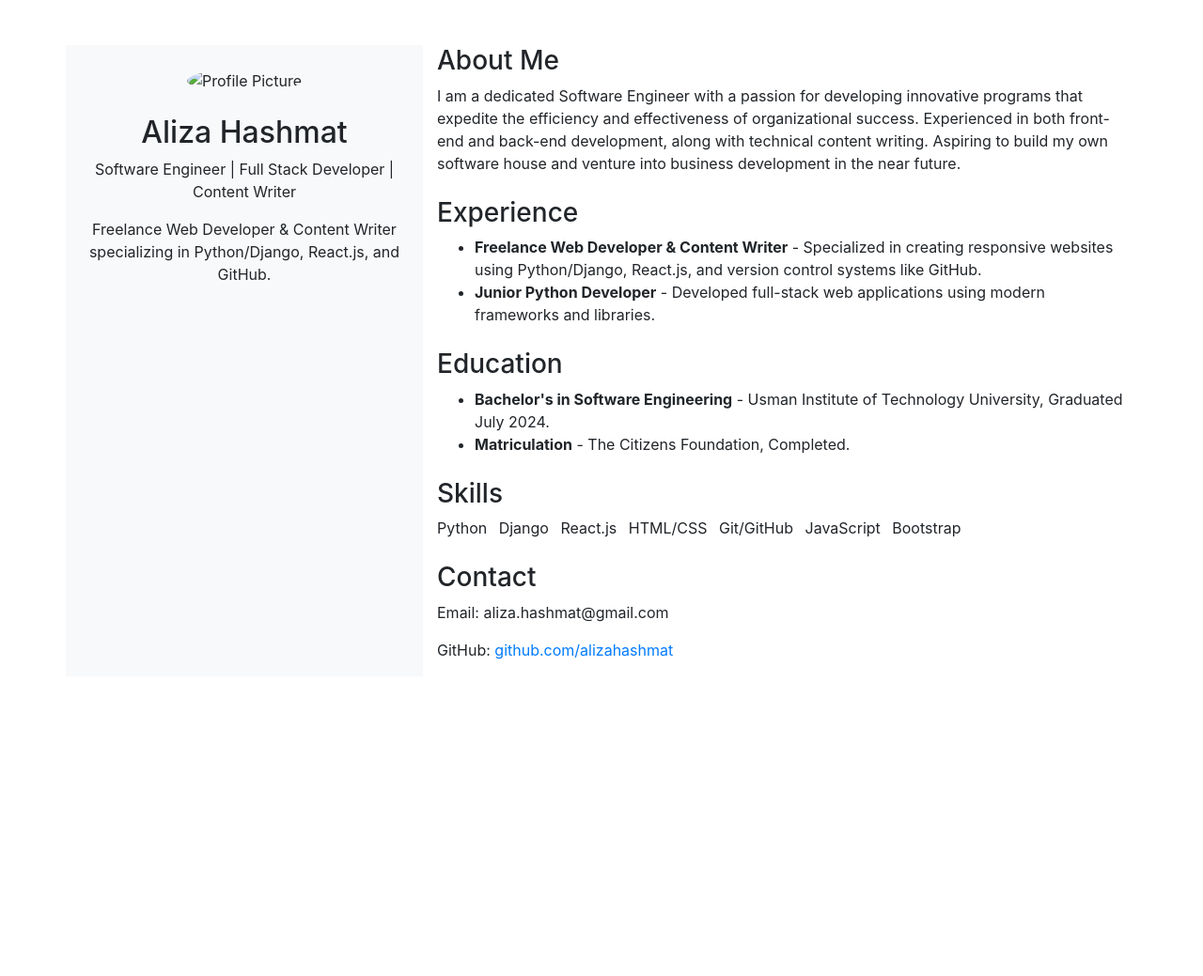
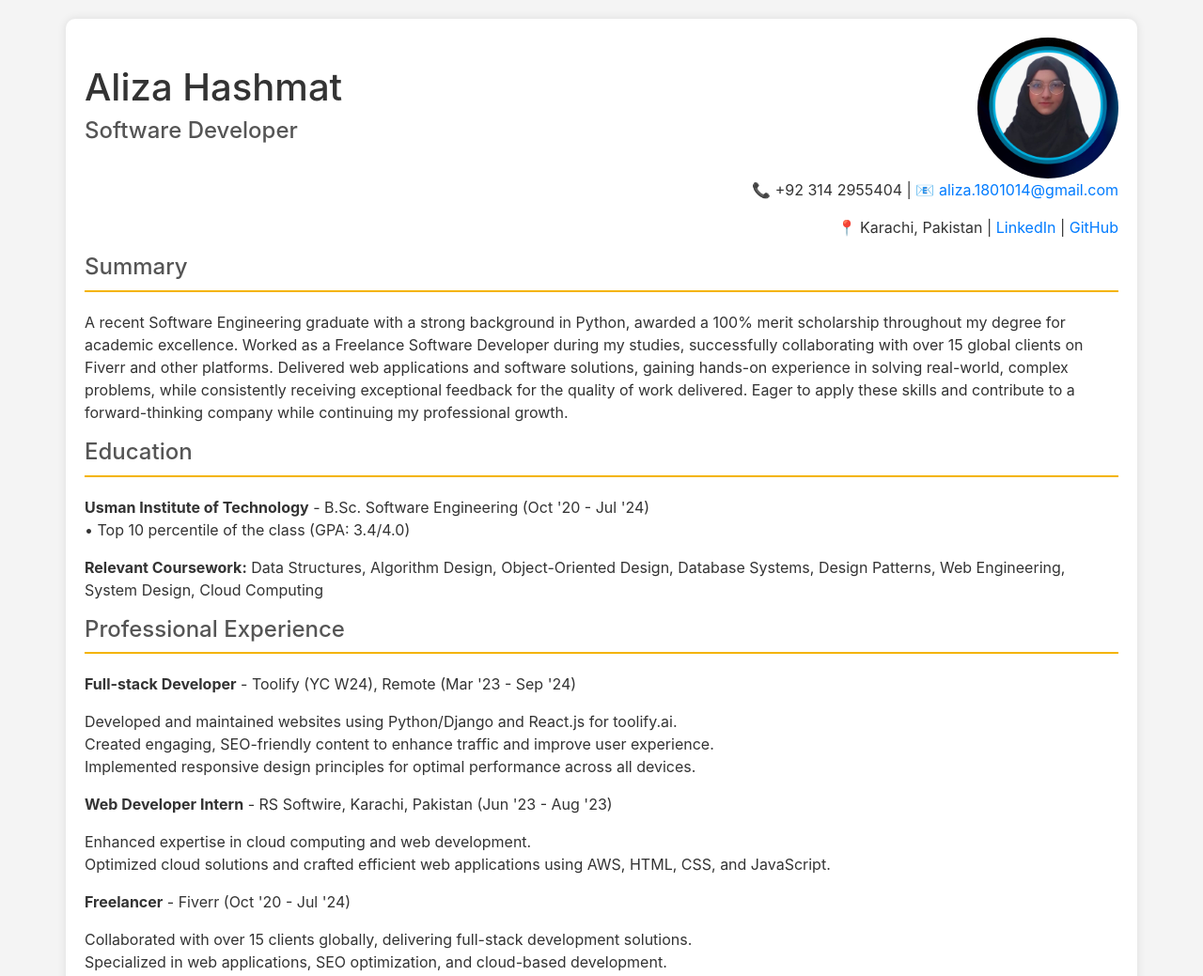
Before and after one commit to AlizaHashmat-eng/resume2, a plain HTML site: page index.html in a window 1280 px wide. Shown: the top 1039 px of the page at 94% size. Before the commit the page ends 800 px from the top, so only its background shows below. Drawn offline with nearby package versions, Linux system fonts and the light colour scheme.

Commit message:
Update index.html

```diff
--- a/index.html
+++ b/index.html
@@ -3,77 +3,152 @@
 <head>
     <meta charset="UTF-8">
     <meta name="viewport" content="width=device-width, initial-scale=1.0">
-  <meta http-equiv="X-UA-Compatible" content="ie=edge">
-  <title>Aliza Hashmat - Resume</title>
-  <link href="https://stackpath.bootstrapcdn.com/bootstrap/4.5.2/css/bootstrap.min.css" rel="stylesheet">
+    <title>Aliza Hashmat | Software Developer</title>
+    <link rel="stylesheet" href="https://stackpath.bootstrapcdn.com/bootstrap/4.5.2/css/bootstrap.min.css">
+    <style>
+        body {
+            background-color: #f4f4f4;
+            color: #333;
+        }
+
+        .container {
+            background: white;
+            padding: 20px;
+            border-radius: 10px;
+            box-shadow: 0px 0px 10px rgba(0,0,0,0.1);
+            margin-top: 20px;
+        }
+
+        header {
+            display: flex;
+            align-items: center;
+            justify-content: space-between;
+        }
+
+        header img {
+            border-radius: 50%;
+            width: 150px;
+            height: 150px;
+        }
+
+        h1 {
+            font-size: 2.5em;
+        }
+
+        h2 {
+            font-size: 1.5em;
+            color: #555;
+        }
+
+        .section-title {
+            border-bottom: 2px solid #f4b400;
+            padding-bottom: 10px;
+            margin-bottom: 20px;
+        }
+
+        ul {
+            list-style: none;
+            padding: 0;
+        }
+
+        footer {
+            text-align: center;
+            margin-top: 20px;
+            font-size: 0.9em;
+        }
+    </style>
 </head>
 <body>
 
-  <div class="container mt-5">
-    <div class="row">
-      <!-- Left Column - Profile Info -->
-      <div class="col-md-4 bg-light text-center p-4">
-        <img src="path_to_image/mmpic.jpeg" alt="Profile Picture" class="rounded-circle" style="width: 150px; height: 150px;">
-        <h2 class="mt-4">Aliza Hashmat</h2>
-        <p>Software Engineer | Full Stack Developer | Content Writer</p>
-        <p>Freelance Web Developer & Content Writer specializing in Python/Django, React.js, and GitHub.</p>
+    <div class="container">
+        <header>
+            <div>
+                <h1>Aliza Hashmat</h1>
+                <h2>Software Developer</h2>
             </div>
+            <img src="mmpic.jpeg" alt="Aliza Hashmat">
+        </header>
 
-      <!-- Right Column - Resume Details -->
-      <div class="col-md-8">
-        <!-- About Section -->
-        <section>
-          <h3>About Me</h3>
-          <p>
-            I am a dedicated Software Engineer with a passion for developing innovative programs that expedite the efficiency and effectiveness of organizational success. Experienced in both front-end and back-end development, along with technical content writing. Aspiring to build my own software house and venture into business development in the near future.
+        <section class="contact-info text-right">
+            <p>📞 +92 314 2955404 | 📧 <a href="mailto:aliza.1801014@gmail.com">aliza.1801014@gmail.com</a></p>
+            <p>📍 Karachi, Pakistan |
+                <a href="https://www.linkedin.com/in/aliza-hashmat" target="_blank">LinkedIn</a> |
+                <a href="https://github.com/AlizaHashmat-eng" target="_blank">GitHub</a>
             </p>
         </section>
 
-        <!-- Experience Section -->
-        <section class="mt-4">
-          <h3>Experience</h3>
+        <section class="summary">
+            <h2 class="section-title">Summary</h2>
+            <p>A recent Software Engineering graduate with a strong background in Python, awarded a 100% merit scholarship throughout my degree for academic excellence. Worked as a Freelance Software Developer during my studies, successfully collaborating with over 15 global clients on Fiverr and other platforms. Delivered web applications and software solutions, gaining hands-on experience in solving real-world, complex problems, while consistently receiving exceptional feedback for the quality of work delivered. Eager to apply these skills and contribute to a forward-thinking company while continuing my professional growth.</p>
+        </section>
+
+        <section class="education">
+            <h2 class="section-title">Education</h2>
+            <p><strong>Usman Institute of Technology</strong> - B.Sc. Software Engineering (Oct '20 - Jul '24)<br>
+            • Top 10 percentile of the class (GPA: 3.4/4.0)</p>
+            <p><strong>Relevant Coursework:</strong> Data Structures, Algorithm Design, Object-Oriented Design, Database Systems, Design Patterns, Web Engineering, System Design, Cloud Computing</p>
+        </section>
+
+        <section class="experience">
+            <h2 class="section-title">Professional Experience</h2>
+            <p><strong>Full-stack Developer</strong> - Toolify (YC W24), Remote (Mar '23 - Sep '24)</p>
             <ul>
-            <li><strong>Freelance Web Developer & Content Writer</strong> - Specialized in creating responsive websites using Python/Django, React.js, and version control systems like GitHub.</li>
-            <li><strong>Junior Python Developer</strong> - Developed full-stack web applications using modern frameworks and libraries.</li>
+                <li>Developed and maintained websites using Python/Django and React.js for toolify.ai.</li>
+                <li>Created engaging, SEO-friendly content to enhance traffic and improve user experience.</li>
+                <li>Implemented responsive design principles for optimal performance across all devices.</li>
+            </ul>
+
+            <p><strong>Web Developer Intern</strong> - RS Softwire, Karachi, Pakistan (Jun '23 - Aug '23)</p>
+            <ul>
+                <li>Enhanced expertise in cloud computing and web development.</li>
+                <li>Optimized cloud solutions and crafted efficient web applications using AWS, HTML, CSS, and JavaScript.</li>
+            </ul>
+
+            <p><strong>Freelancer</strong> - Fiverr (Oct '20 - Jul '24)</p>
+            <ul>
+                <li>Collaborated with over 15 clients globally, delivering full-stack development solutions.</li>
+                <li>Specialized in web applications, SEO optimization, and cloud-based development.</li>
             </ul>
         </section>
 
-        <!-- Education Section -->
-        <section class="mt-4">
-          <h3>Education</h3>
+        <section class="projects">
+            <h2 class="section-title">Projects</h2>
+            <p><strong>Grad.io - University Recommendation System</strong> - Flask, Node.js, React, MySQL, Selenium, Heroku<br>
+            <a href="https://github.com/AlizaHashmat-eng/University-Recommendation-System" target="_blank">GitHub Link</a></p>
             <ul>
-            <li><strong>Bachelor's in Software Engineering</strong> - Usman Institute of Technology University, Graduated July 2024.</li>
-            <li><strong>Matriculation</strong> - The Citizens Foundation, Completed.</li>
+                <li>Applied NLP techniques to process students’ text inputs about their interests, refining university recommendations and improving compatibility by 30%.</li>
+                <li>Implemented a complete authentication system, designed a database schema, and created reusable components.</li>
+            </ul>
+
+            <p><strong>Peptides Dosage Calculator</strong> - Flask, React, Heroku<br>
+            <a href="https://peptidescalculator.com/" target="_blank">Website Link</a></p>
+            <ul>
+                <li>Developed a web application for a US-based peptide business client to automate peptide dosage calculations.</li>
+                <li>Utilized React for frontend and Flask for backend, improving user engagement and efficiency by 80%.</li>
             </ul>
         </section>
 
-        <!-- Skills Section -->
-        <section class="mt-4">
-          <h3>Skills</h3>
-          <ul class="list-inline">
-            <li class="list-inline-item">Python</li>
-            <li class="list-inline-item">Django</li>
-            <li class="list-inline-item">React.js</li>
-            <li class="list-inline-item">HTML/CSS</li>
-            <li class="list-inline-item">Git/GitHub</li>
-            <li class="list-inline-item">JavaScript</li>
-            <li class="list-inline-item">Bootstrap</li>
+        <section class="skills">
+            <h2 class="section-title">Skills</h2>
+            <p><strong>Key Areas:</strong> Web Application Programming, Distributed Computing, Network Applications, Data Structures, Algorithms, Cloud Applications, SDLC</p>
+            <p><strong>Technical Skills:</strong> Python, JavaScript, HTML, CSS, SQL, Java, C++, PHP, React.js, Django, Flask, Node.js, MySQL, PostgreSQL, MongoDB, AWS, Docker, Heroku</p>
+        </section>
+
+        <section class="certifications">
+            <h2 class="section-title">Certifications</h2>
+            <ul>
+                <li>Introduction to Career Skills in Software Development | LinkedIn | Jun 2024</li>
+                <li>Cloud Computing | Eureka | Mar 2020</li>
+                <li>GitHub Essentials and Advanced | LinkedIn | Sep 2024</li>
+                <li>Project Management Essentials | LinkedIn | Sep 2024</li>
+                <li>Flutter Development | Coursera | Mar 2024</li>
             </ul>
         </section>
 
-        <!-- Contact Section -->
-        <section class="mt-4">
-          <h3>Contact</h3>
-          <p>Email: aliza.hashmat@gmail.com</p>
-          <p>GitHub: <a href="https://github.com/alizahashmat" target="_blank">github.com/alizahashmat</a></p>
-        </section>
-      </div>
-    </div>
+        <footer>
+            <p>Regards, Aliza Hashmat</p>
+        </footer>
     </div>
 
-  <!-- Bootstrap JS, Popper.js, and jQuery -->
-  <script src="https://code.jquery.com/jquery-3.5.1.slim.min.js"></script>
-  <script src="https://cdn.jsdelivr.net/npm/@popperjs/core@2.0.11/dist/umd/popper.min.js"></script>
-  <script src="https://stackpath.bootstrapcdn.com/bootstrap/4.5.2/js/bootstrap.min.js"></script>
 </body>
 </html>
```
Lines whose indentation alone changed are shown as unchanged.
